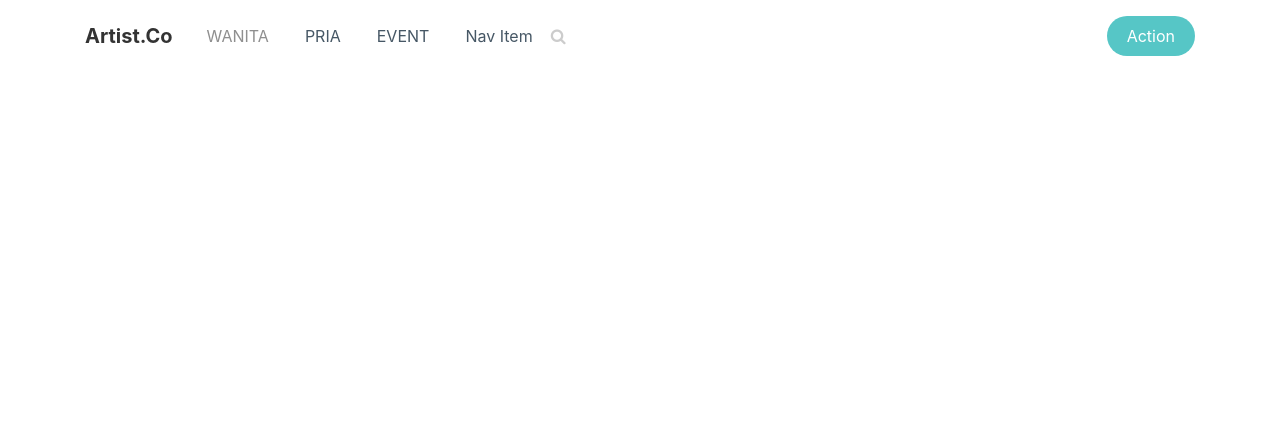
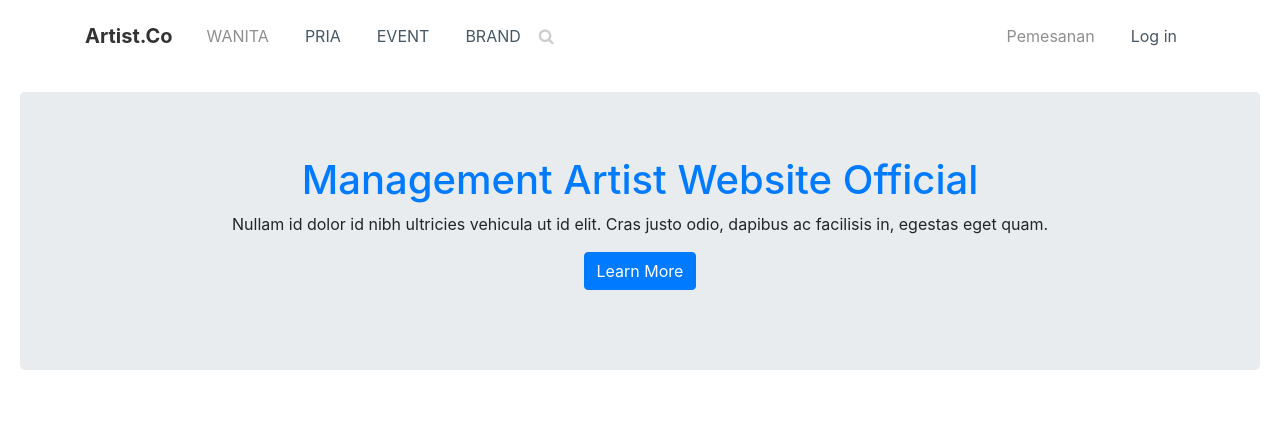
Before and after one commit to ninonoi/ADS_4_C, a PHP site: page / in a window 1280 px wide. Shown: the top 421 px of the page. Run offline with PHP 8.4, Linux system fonts and the light colour scheme.

Commit message:
export lagi

```diff
--- a/assets/css/Navigation-with-Search.css
+++ b/assets/css/Navigation-with-Search.css
@@ -108,3 +108,8 @@
 .navigation-clean-search .form-inline .search-field:focus {
   border-bottom:1px solid #ccc;
 }
+
+#promo {
+  text-align:center;
+  padding:20px;
+}
--- a/index.html
+++ b/index.html
@@ -20,13 +20,25 @@
                     <li class="nav-item" role="presentation"><a class="nav-link active" href="#">WANITA</a></li>
                     <li class="nav-item" role="presentation"><a class="nav-link" href="#">PRIA</a></li>
                     <li class="nav-item" role="presentation"><a class="nav-link" href="#">EVENT</a></li>
-                    <li class="nav-item" role="presentation"><a class="nav-link" href="#">Nav Item</a></li>
+                    <li class="nav-item" role="presentation"><a class="nav-link" href="#">BRAND</a></li>
                 </ul>
                 <form class="form-inline mr-auto" target="_self">
                     <div class="form-group"><label for="search-field"><i class="fa fa-search"></i></label><input class="form-control search-field" type="search" name="search" id="search-field"></div>
-                </form><a class="btn btn-light action-button" role="button" href="#">Action </a></div>
+                </form>
+                <ul class="nav navbar-nav">
+                    <li class="nav-item" role="presentation"><a class="nav-link active" href="#">Pemesanan</a></li>
+                    <li class="nav-item" role="presentation"><a class="nav-link" href="#">Log in</a></li>
+                </ul>
+            </div>
         </div>
     </nav>
+    <div id="promo">
+        <div class="jumbotron">
+            <h1 class="text-primary">Management Artist Website Official</h1>
+            <p>Nullam id dolor id nibh ultricies vehicula ut id elit. Cras justo odio, dapibus ac facilisis in, egestas eget quam.</p>
+            <p><a class="btn btn-primary" role="button" href="#">Learn More</a></p>
+        </div>
+    </div>
     <script src="assets/js/jquery.min.js"></script>
     <script src="assets/bootstrap/js/bootstrap.min.js"></script>
 </body>
```
